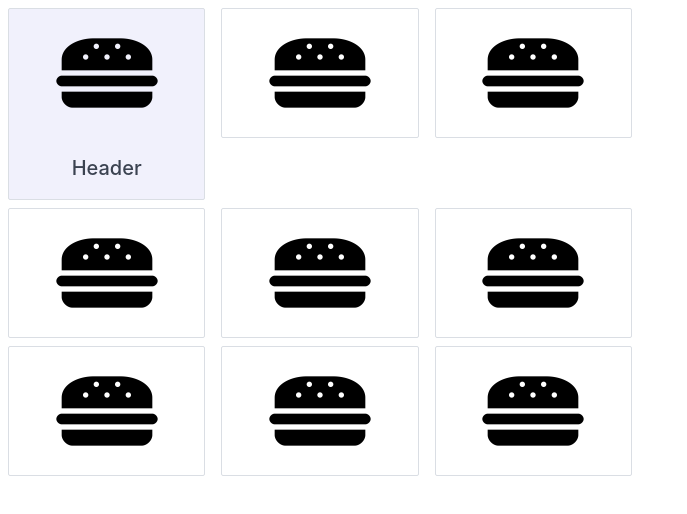
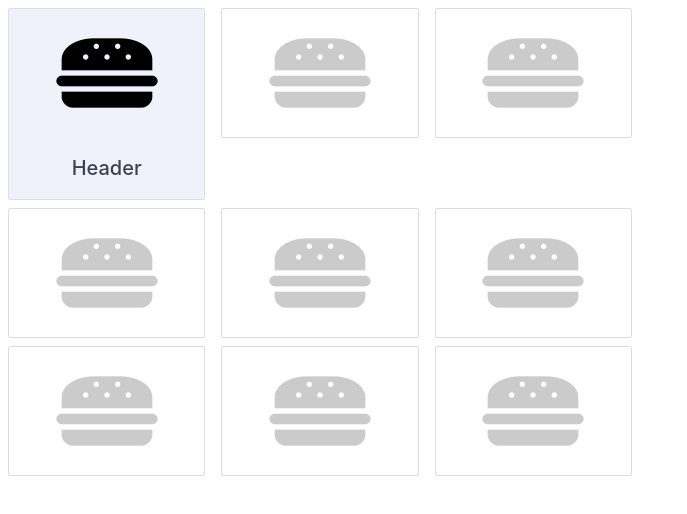
Before and after one commit to omerfarukabaci/Speechless-Helper, a plain HTML site: page index.html in a window 1280 px wide. Shown: the whole page, without its empty margins (0-687 px from the left). Drawn offline with nearby package versions, Linux system fonts and the light colour scheme.

Commit message:
Make passive cards transparent

```diff
--- a/app.js
+++ b/app.js
@@ -19,6 +19,8 @@ var makePassive = function(item){
     element.attr('class', 'card');
     element = item.getHeader();
     element.hide();
+        element = item.getImg();
+    element.css('opacity', '0.2');
 }
 
 var makeActive = function(item){
@@ -26,10 +28,14 @@ var makeActive = function(item){
     element.attr('class', 'card bg-secondary');
     element = item.getHeader();
     element.show('slow');
+    element = item.getImg();
+    element.css('opacity', '1');
 }
 
 var app = function(){
-    $("img").css('transition', '0.2s');
+    $("img").css({
+        'transition': '0.2s'
+    });
     $(".card-header").hide('slow');
     makeActive(item);
     var update = function(){
--- a/index.html
+++ b/index.html
@@ -16,7 +16,7 @@
             <div class="column col-2">
                 <div class="card">
                     <div class="card-image" style="align-self: center;">
-                        <img src="img/meal.png" class="img-responsive" style="height:8em;">
+                        <img src="img/meal.png" class="img-responsive" style="height:8em; opacity: 0.2;">
                     </div>
                     <div class="card-header" style="align-self: center; display: none;">
                         <div class="card-title h5">Header</div>
@@ -26,7 +26,7 @@
             <div class="column col-2">
                 <div class="card">
                     <div class="card-image" style="align-self: center;">
-                        <img src="img/meal.png" class="img-responsive" style="height:8em;">
+                        <img src="img/meal.png" class="img-responsive" style="height:8em; opacity: 0.2;">
                     </div>
                     <div class="card-header" style="align-self: center; display: none;">
                         <div class="card-title h5">Header</div>
@@ -36,7 +36,7 @@
             <div class="column col-2">
                 <div class="card">
                     <div class="card-image" style="align-self: center;">
-                        <img src="img/meal.png" class="img-responsive" style="height:8em;">
+                        <img src="img/meal.png" class="img-responsive" style="height:8em; opacity: 0.2;">
                     </div>
                     <div class="card-header" style="align-self: center; display: none;">
                         <div class="card-title h5">Header</div>
@@ -51,7 +51,7 @@
             <div class="column col-2">
                 <div class="card">
                     <div class="card-image" style="align-self: center;">
-                        <img src="img/meal.png" class="img-responsive" style="height:8em;">
+                        <img src="img/meal.png" class="img-responsive" style="height:8em; opacity: 0.2;">
                     </div>
                     <div class="card-header" style="align-self: center; display: none;">
                         <div class="card-title h5">Header</div>
@@ -61,7 +61,7 @@
             <div class="column col-2">
                 <div class="card">
                     <div class="card-image" style="align-self: center;">
-                        <img src="img/meal.png" class="img-responsive" style="height:8em;">
+                        <img src="img/meal.png" class="img-responsive" style="height:8em; opacity: 0.2;">
                     </div>
                     <div class="card-header" style="align-self: center; display: none;">
                         <div class="card-title h5">Header</div>
@@ -71,7 +71,7 @@
             <div class="column col-2">
                 <div class="card">
                     <div class="card-image" style="align-self: center;">
-                        <img src="img/meal.png" class="img-responsive" style="height:8em;">
+                        <img src="img/meal.png" class="img-responsive" style="height:8em; opacity: 0.2;">
                     </div>
                     <div class="card-header" style="align-self: center; display: none;">
                         <div class="card-title h5">Header</div>
@@ -86,7 +86,7 @@
             <div class="column col-2">
                 <div class="card">
                     <div class="card-image" style="align-self: center;">
-                        <img src="img/meal.png" class="img-responsive" style="height:8em;">
+                        <img src="img/meal.png" class="img-responsive" style="height:8em; opacity: 0.2;">
                     </div>
                     <div class="card-header" style="align-self: center; display: none;">
                         <div class="card-title h5">Header</div>
@@ -96,7 +96,7 @@
             <div class="column col-2">
                 <div class="card">
                     <div class="card-image" style="align-self: center;">
-                        <img src="img/meal.png" class="img-responsive" style="height:8em;">
+                        <img src="img/meal.png" class="img-responsive" style="height:8em; opacity: 0.2;">
                     </div>
                     <div class="card-header" style="align-self: center; display: none;">
                         <div class="card-title h5">Header</div>
@@ -106,7 +106,7 @@
             <div class="column col-2">
                 <div class="card">
                     <div class="card-image" style="align-self: center;">
-                        <img src="img/meal.png" class="img-responsive" style="height:8em;">
+                        <img src="img/meal.png" class="img-responsive" style="height:8em; opacity: 0.2;">
                     </div>
                     <div class="card-header" style="align-self: center; display: none;">
                         <div class="card-title h5">Header</div>
```
